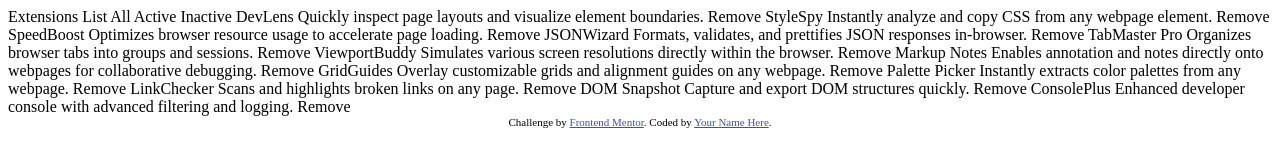
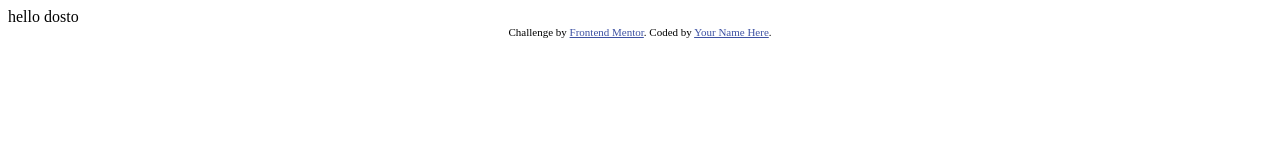
Before and after one commit to ashishyogi9001-sketch/first, a plain HTML site: page index.html in a window 1280 px wide. Drawn offline with Linux system fonts and the light colour scheme.

Commit message:
Update index.html

```diff
--- a/index.html
+++ b/index.html
@@ -1,6 +1,5 @@
 <!DOCTYPE html>
 <html lang="en">
-  <!-- build trigger -->
 <head>
   <meta charset="UTF-8">
   <meta name="viewport" content="width=device-width, initial-scale=1.0"> <!-- displays site properly based on user's device -->
@@ -17,61 +16,7 @@
 </head>
 <body>
 
-  Extensions List
-
-  All
-  Active
-  Inactive
-
-  <!-- If you plan to use the JSON file to populate the data dynamically, you can delete the content below -->
-
-  DevLens
-  Quickly inspect page layouts and visualize element boundaries.
-  Remove
-
-  StyleSpy
-  Instantly analyze and copy CSS from any webpage element.
-  Remove
-
-  SpeedBoost
-  Optimizes browser resource usage to accelerate page loading.
-  Remove
-
-  JSONWizard
-  Formats, validates, and prettifies JSON responses in-browser.
-  Remove
-
-  TabMaster Pro
-  Organizes browser tabs into groups and sessions.
-  Remove
-
-  ViewportBuddy
-  Simulates various screen resolutions directly within the browser.
-  Remove
-
-  Markup Notes
-  Enables annotation and notes directly onto webpages for collaborative debugging.
-  Remove
-
-  GridGuides
-  Overlay customizable grids and alignment guides on any webpage.
-  Remove
-
-  Palette Picker
-  Instantly extracts color palettes from any webpage.
-  Remove
-
-  LinkChecker
-  Scans and highlights broken links on any page.
-  Remove
-
-  DOM Snapshot
-  Capture and export DOM structures quickly.
-  Remove
-
-  ConsolePlus
-  Enhanced developer console with advanced filtering and logging.
-  Remove
+  hello dosto
 
   <div class="attribution">
     Challenge by <a href="https://www.frontendmentor.io?ref=challenge">Frontend Mentor</a>.
```
